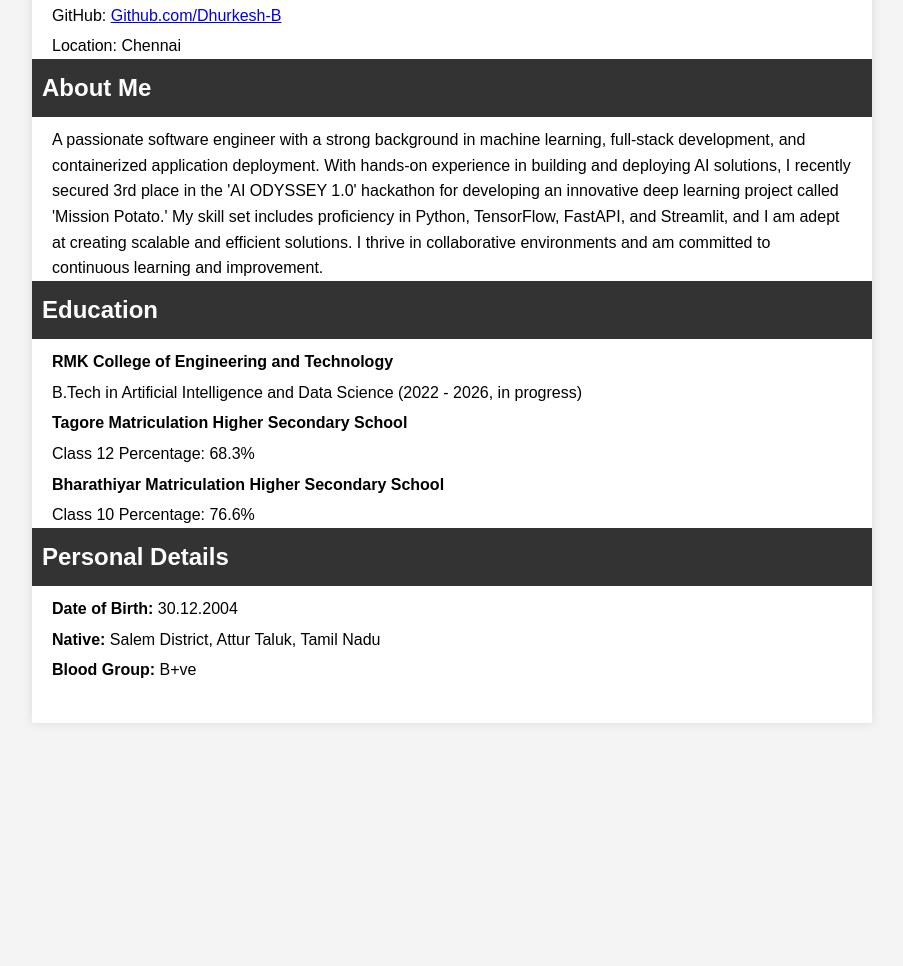
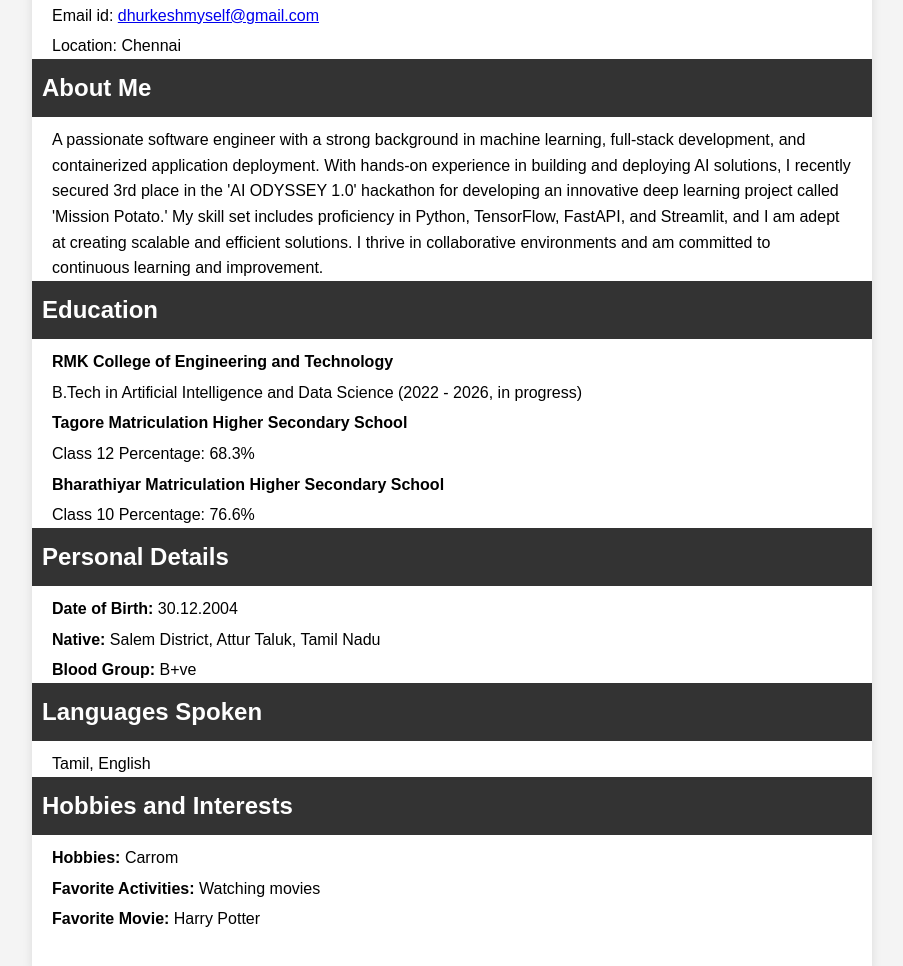
Before and after one commit to ofKAce/Info, a plain HTML site: page main.html in a window 1280 px wide. Shown: the part 496-1462 px from the top of the page, without its empty margins (188-1091 px from the left). Before the commit the page ends 1239 px from the top, so only its background shows below. Drawn offline with Linux system fonts and the light colour scheme.

Commit message:
Update main.html

```diff
--- a/main.html
+++ b/main.html
@@ -32,10 +32,10 @@
             padding: 10px;
             margin: -20px -20px 10px -20px;
         }
-        .contact-info, .education, .skills, .about, .objective, .certifications, .awards, .personal-details {
+        .contact-info, .education, .skills, .about, .objective, .certifications, .awards, .personal-details, .languages, .hobbies-interests {
             margin-bottom: 20px;
         }
-        .contact-info p, .education p, .skills p, .about p, .objective p, .certifications p, .awards p, .personal-details p {
+        .contact-info p, .education p, .skills p, .about p, .objective p, .certifications p, .awards p, .personal-details p, .languages p, .hobbies-interests p {
             margin: 5px 0;
         }
         ul {
@@ -57,10 +57,10 @@
     <div class="section contact-info">
         <h2>Contact</h2>
         <p>Email: <a href="mailto:dhurkeshmyself@gmail.com">dhurkeshmyself@gmail.com</a></p>
-         <p>Email id: <a href="mailto:dhurkeshmyself@gmail.com">dhurkeshmyself@gmail.com</a></p>
         <p>Discord: dhurkeshb</p>
         <p>LinkedIn: <a href="https://linkedin.com/in/dhurkeshb">linkedin.com/in/dhurkeshb</a></p>
         <p>GitHub: <a href="https://github.com/Dhurkesh-B">Github.com/Dhurkesh-B</a></p>
+        <p>Email id: <a href="mailto:dhurkeshmyself@gmail.com">dhurkeshmyself@gmail.com</a></p>
         <p>Location: Chennai</p>
     </div>
 
@@ -79,13 +79,25 @@
         <p>Class 10 Percentage: 76.6%</p>
     </div>
 
-
     <div class="section personal-details">
         <h2>Personal Details</h2>
         <p><strong>Date of Birth:</strong> 30.12.2004</p>
         <p><strong>Native:</strong> Salem District, Attur Taluk, Tamil Nadu</p>
         <p><strong>Blood Group:</strong> B+ve</p>
     </div>
+
+    <div class="section languages">
+        <h2>Languages Spoken</h2>
+        <p>Tamil, English</p>
+    </div>
+
+    <div class="section hobbies-interests">
+        <h2>Hobbies and Interests</h2>
+        <p><strong>Hobbies:</strong> Carrom</p>
+        <p><strong>Favorite Activities:</strong> Watching movies</p>
+        <p><strong>Favorite Movie:</strong> Harry Potter</p>
+    </div>
+
 </div>
 
 </body>
```
